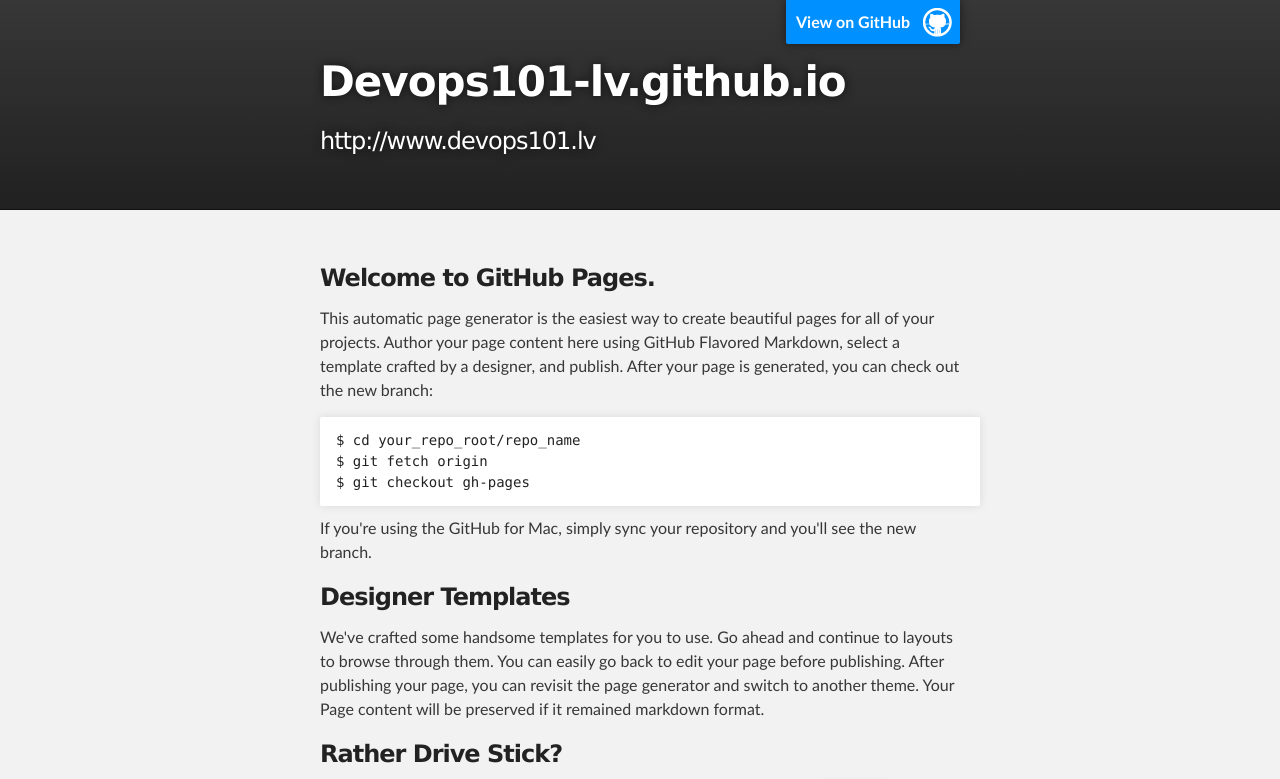
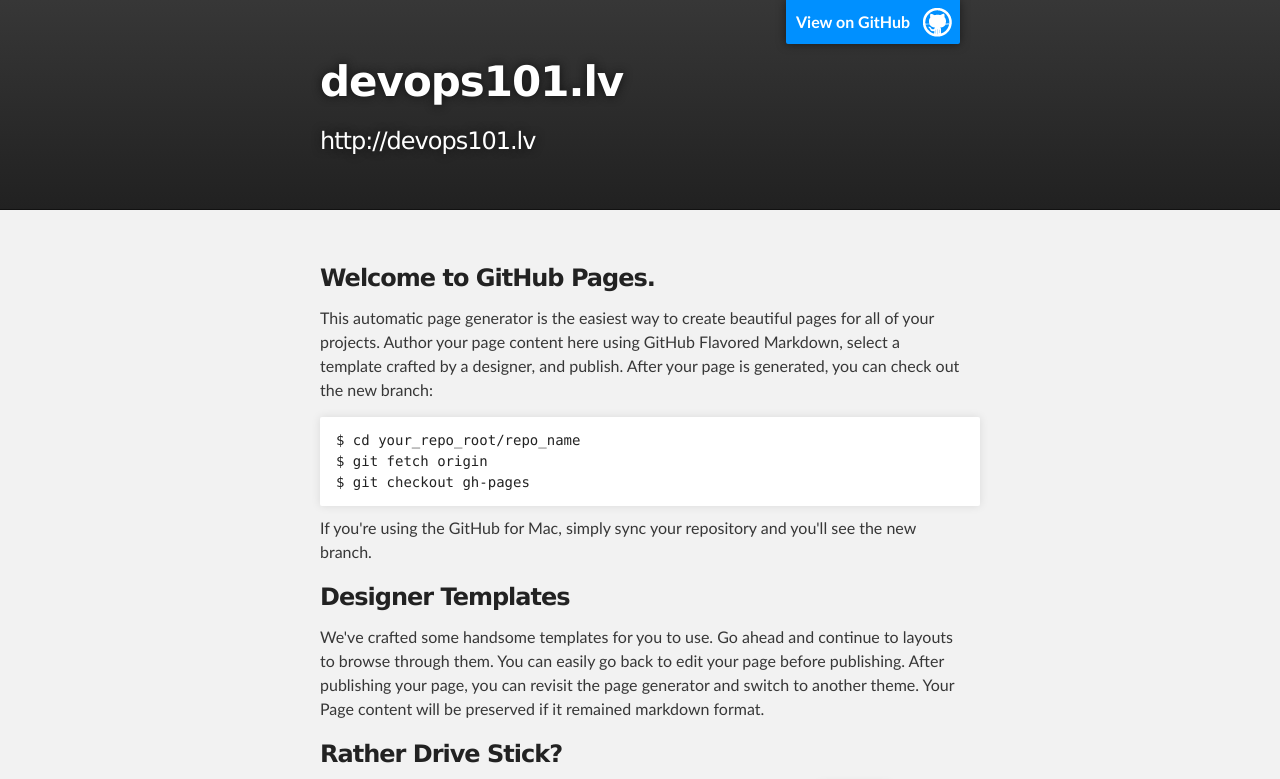
Before and after one commit to Devops101LV/www.devops101.lv, a plain HTML site: page index.html in a window 1280 px wide. Shown: the top 779 px of the page. Drawn offline with Linux system fonts and the light colour scheme.

Commit message:
Update index.html

```diff
--- a/index.html
+++ b/index.html
@@ -4,7 +4,7 @@
   <head>
     <meta charset='utf-8'>
     <meta http-equiv="X-UA-Compatible" content="chrome=1">
-    <meta name="description" content="Devops101-lv.github.io : http://www.devops101.lv">
+    <meta name="description" content="Devops101-lv.github.io : http://devops101.lv">
 
     <link rel="stylesheet" type="text/css" media="screen" href="stylesheets/stylesheet.css">
 
@@ -18,8 +18,8 @@
         <header class="inner">
           <a id="forkme_banner" href="https://github.com/devops101-lv">View on GitHub</a>
 
-          <h1 id="project_title">Devops101-lv.github.io</h1>
-          <h2 id="project_tagline">http://www.devops101.lv</h2>
+          <h1 id="project_title">devops101.lv</h1>
+          <h2 id="project_tagline">http://devops101.lv</h2>
 
         </header>
     </div>
```
